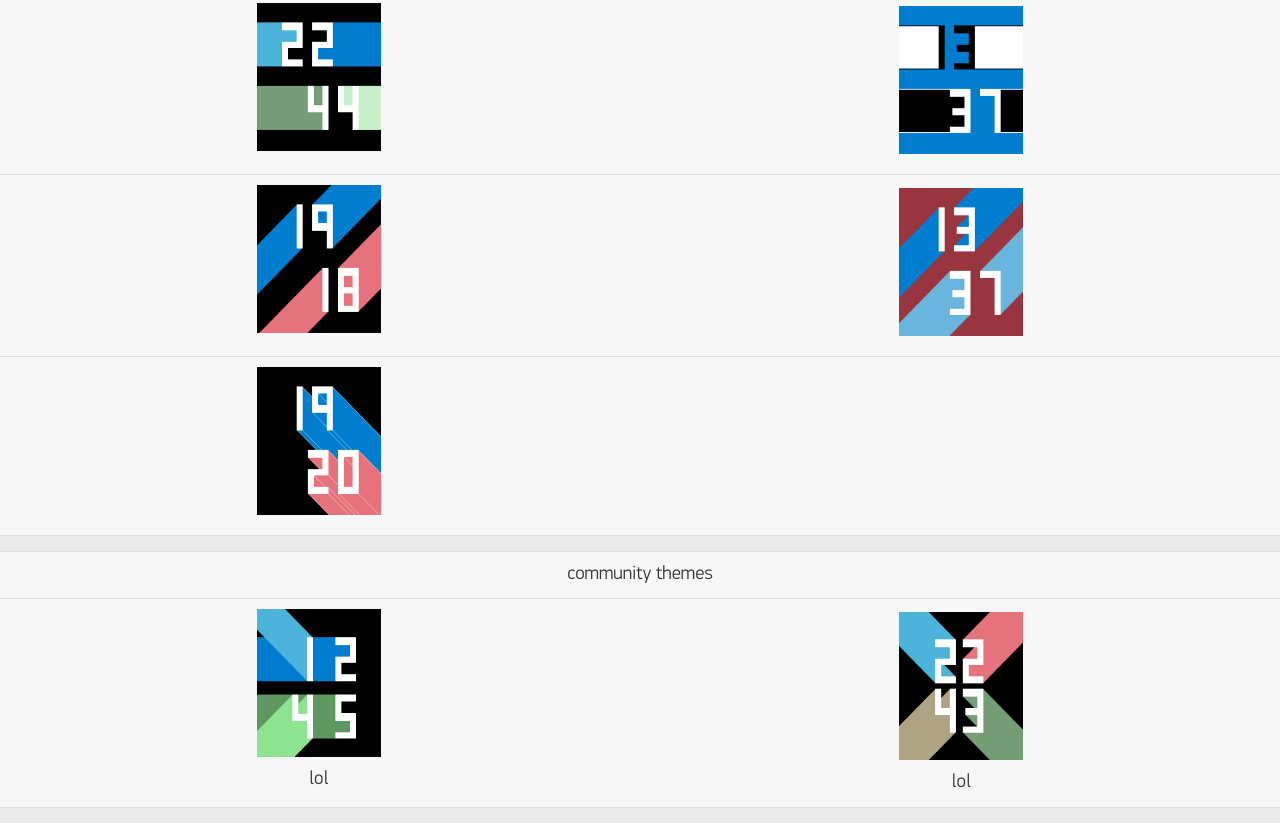
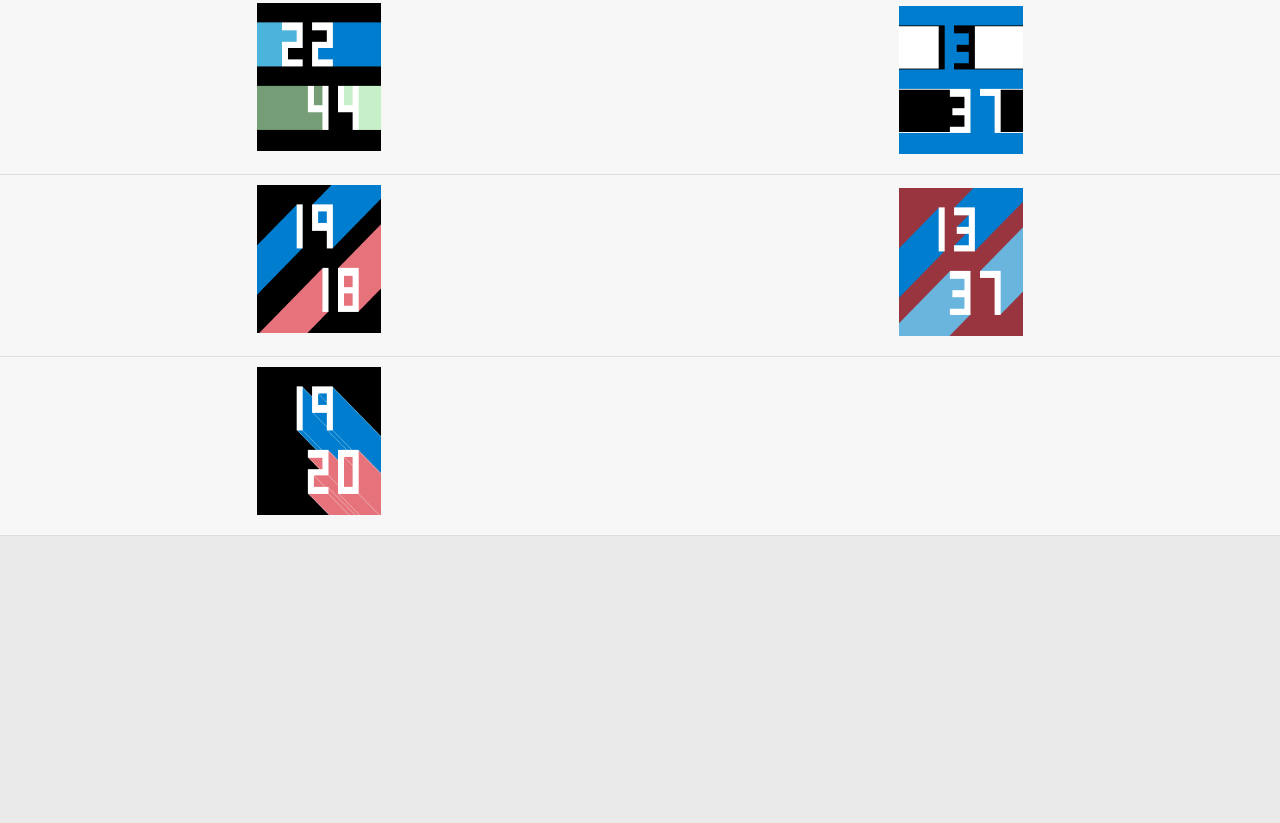
Before and after one commit to Franciscoseipel/Custom-Ribbon, a website: page config/themes/themes.html in a window 1280 px wide. Shown: the part 449-1272 px from the top of the page. After the commit the page ends 1000 px from the top, so only its background shows below. Drawn offline with Linux system fonts and the light colour scheme.

Commit message:
delete community

```diff
--- a/config/themes/themes.html
+++ b/config/themes/themes.html
@@ -104,40 +104,6 @@
 
 
 
-    <div class='item-container'>
-    <div class='item-container-content'  style="text-align: center">
-      <div class='item'>
-        community themes
-      </div>
-
-  <div class='item' >
-    <div style="width:49%;">
-    <a href="JavaScript:png('1')" >
-    <img src="pic/1.png" id="png1" alt="1" style="width:124px;height:148px;"></a>
-    <br/>lol
-    </div>
-
-    <div style="width:49%;float:right;margin-top: -182px">
-    <a href="JavaScript:png('3')">
-    <img src="pic/2.png" id="png3" alt="1" style="width:124px;height:148px;"></a>
-    <br/>lol
-    </div>
-  </div>
-
-
-
-
-
-
-
-    </div>
-  </div>
-
-
-
-
-
-
   <script src='../slate-0.0.3/dist/js/slate.min.js'></script>
   <script src='../js/main.js'></script>
 </body>
```
